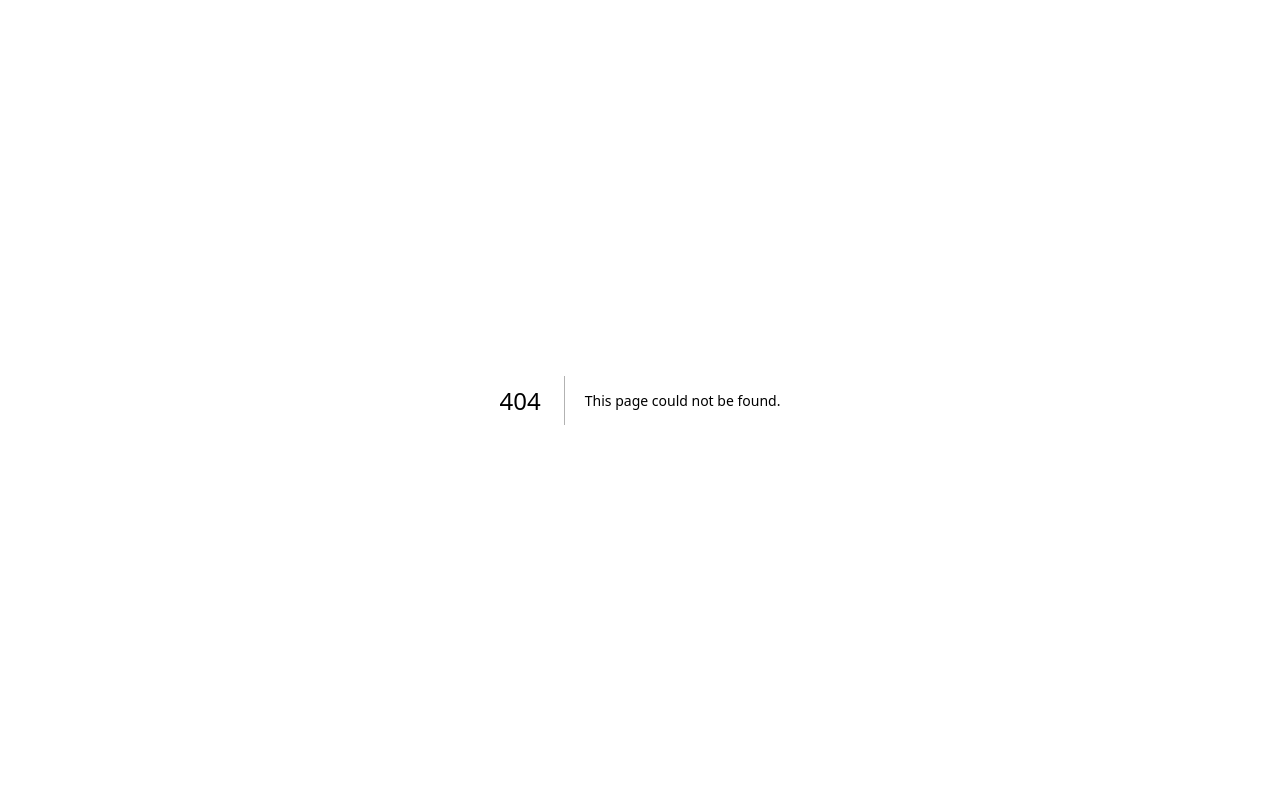
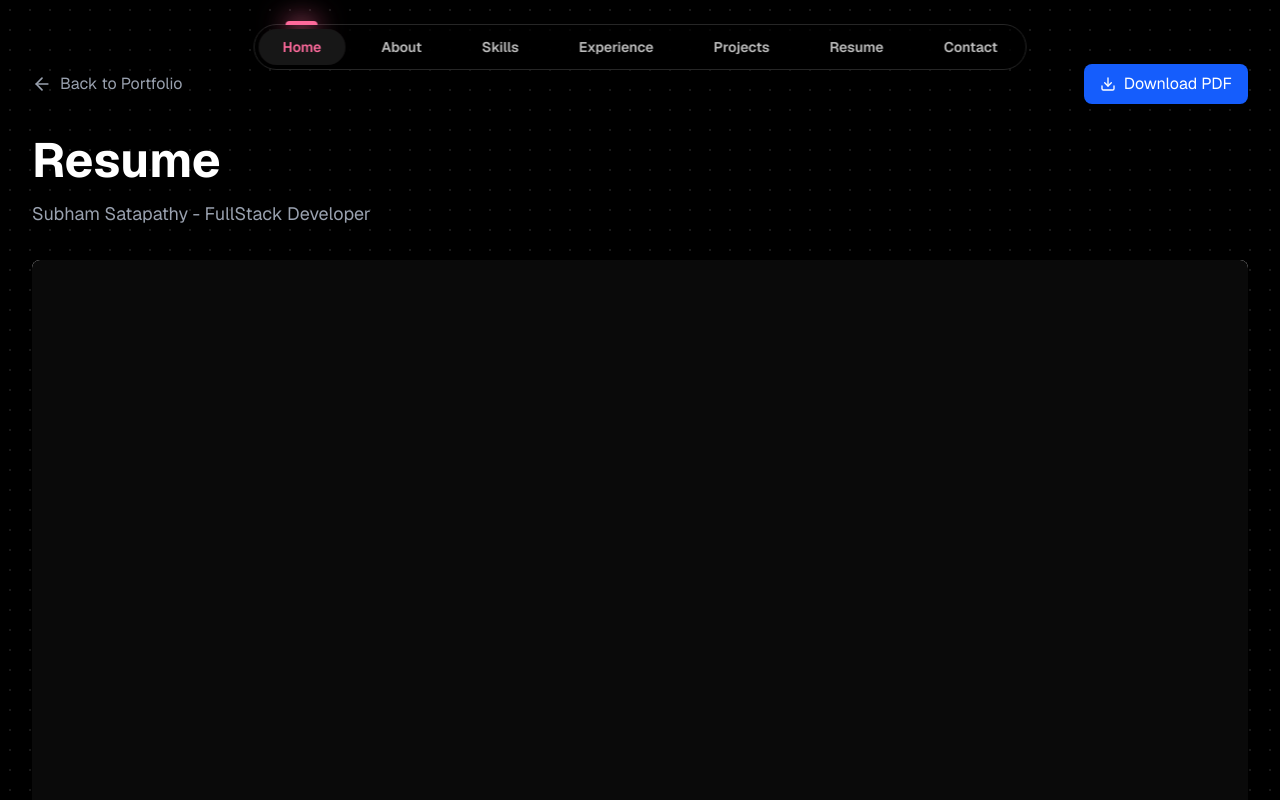
Before and after one commit to Subham-Satapathy/portfolio, a Next.js app: page /resume in a window 1280 px wide. Before the commit this address had no page. Shown: the top 800 px of the page. Built offline with nearby package versions, Linux system fonts and the light colour scheme.

Commit message:
Add 'Resume' link to Navigation component with FileUser icon for enhanced navigation options.

```diff
--- a/app/components/Navigation.tsx
+++ b/app/components/Navigation.tsx
@@ -1,7 +1,7 @@
 'use client';
 
 import React from 'react';
-import { Home, User, Briefcase, FileText, Code, MessageSquare } from 'lucide-react';
+import { Home, User, Briefcase, FileText, Code, MessageSquare, FileUser } from 'lucide-react';
 import { NavBar } from './ui/tubelight-navbar';
 
 const Navigation = () => {
@@ -11,6 +11,7 @@ const Navigation = () => {
     { name: 'Skills', url: '#skills', icon: Code },
     { name: 'Experience', url: '#experience', icon: Briefcase },
     { name: 'Projects', url: '#projects', icon: FileText },
+    { name: 'Resume', url: '/resume', icon: FileUser },
     { name: 'Contact', url: '#contact', icon: MessageSquare },
   ];
 
--- /dev/null
+++ b/app/resume/page.tsx
@@ -0,0 +1,60 @@
+'use client';
+
+import React from 'react';
+import Navigation from '../components/Navigation';
+import { Download, ArrowLeft } from 'lucide-react';
+import Link from 'next/link';
+
+export default function ResumePage() {
+  return (
+    <div className="min-h-screen bg-black dotted-background">
+      <Navigation />
+
+      {/* Header */}
+      <div className="pt-16 pb-8 px-4 sm:px-6 lg:px-8">
+        <div className="max-w-7xl mx-auto">
+          <div className="flex items-center justify-between mb-8">
+            <Link
+              href="/"
+              className="flex items-center text-gray-400 hover:text-white transition-colors duration-200"
+            >
+              <ArrowLeft className="w-5 h-5 mr-2" />
+              Back to Portfolio
+            </Link>
+
+            <a
+              href="/resume/SubhamSatapathy.pdf"
+              download="SubhamSatapathy.pdf"
+              className="flex items-center bg-blue-600 hover:bg-blue-700 text-white px-4 py-2 rounded-lg transition-colors duration-200"
+            >
+              <Download className="w-4 h-4 mr-2" />
+              Download PDF
+            </a>
+          </div>
+
+          <h1 className="text-4xl sm:text-5xl font-bold text-white mb-4">
+            Resume
+          </h1>
+          <p className="text-gray-400 text-lg">
+            Subham Satapathy - FullStack Developer
+          </p>
+        </div>
+      </div>
+
+      {/* PDF Viewer */}
+      <div className="px-4 sm:px-6 lg:px-8 pb-16">
+        <div className="max-w-7xl mx-auto">
+          <div className="bg-white rounded-lg shadow-2xl overflow-hidden">
+            <iframe
+              src="/resume/SubhamSatapathy.pdf#toolbar=1&navpanes=1&scrollbar=1"
+              width="100%"
+              height="800"
+              className="w-full"
+              title="Subham Satapathy Resume"
+            />
+          </div>
+        </div>
+      </div>
+    </div>
+  );
+}
```
Also changed, not shown: .cursor/scratchpad.md (added), 1 other file (tests, documents, lock files or other folders).
